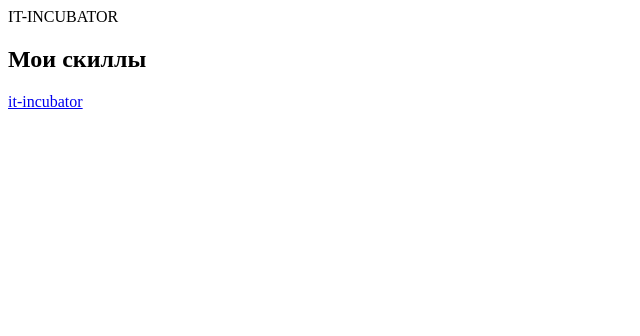
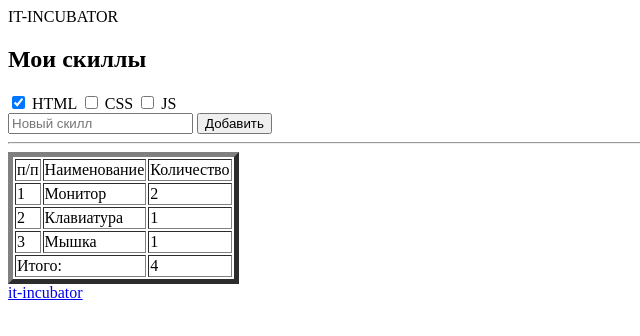
Before and after one commit to maria-demidchik/Homework-01, a plain HTML site: page index.html in a window 1280 px wide. Shown: the whole page, without its empty margins (0-640 px from the left). Drawn offline with Linux system fonts and the light colour scheme.

Commit message:
added table,checkbox

```diff
--- a/index.html
+++ b/index.html
@@ -42,16 +42,54 @@
                 - В подписи укажи названия любых тем по верстке (все, что знаешь или слышал).
                 - Каждый чекбокс должен быть связан со своей подписью. Для этого чекбокс должен находиться в элементе для подписи
                 - Отметь "галочкой" (с помощью специального атрибута) темы, которые ты уже знаешь. -->
+            <label for="html">
+                <input id="html" type="checkbox" name="skills" value="HTML" checked>
+                HTML
+            </label>
+            <label for="css">
+                <input id="css" type="checkbox" name="skills" value="CSS">
+                CSS
+            </label>
+            <labe>
+                <input id="JS" type="checkbox" name="skills" value="JS">
+                JS
+            </label>
         </div>
         <!-- 5) Создай здесь однострочное поле для ввода текста с подсказкой "Новый скилл", которая исчезает, когда начинаешь что-то печатать (для подсказки есть специальный атрибут) -->
+        <input type="text" placeholder="Новый скилл">
         <!-- 6) Создай здесь кнопку “Добавить” -->
+        <button>Добавить</button>
         <!-- 7) Добавь горизонтальную линию (для этого есть специальный тег) -->
-
-        <table data-cy="hw-about-table-pre">
+        <hr>
+        <table data-cy="hw-about-table-pre" border="5">
             <!-- 8) В таблице сделай 5 строк и 3 столбца.
                         - В первой строке ячейки заголовков, в остальных обычные ячейки
                         - Добавь границы для всей таблицы с помощью специального атрибута border="". Он устарел, но работает
                         - В последнем ряду первая ячейка должна занимать 2 столбца (как должно выглядеть - смотри образец). Таблицу можно заполнять любыми данными -->
+            <tr>
+                <td>п/п</td>
+                <td>Наименование</td>
+                <td>Количество</td>
+            </tr>
+            <tr>
+                <td>1</td>
+                <td>Монитор</td>
+                <td>2</td>
+            </tr>
+            <tr>
+                <td>2</td>
+                <td>Клавиатура</td>
+                <td>1</td>
+            </tr>
+            <tr>
+                <td>3</td>
+                <td>Мышка</td>
+                <td>1</td>
+            </tr>
+            <tr>
+                <td colspan="2">Итого:</td>
+                <td>4</td>
+            </tr>
         </table>
     </section>
     <footer data-cy="hw-footer-pre">
```
